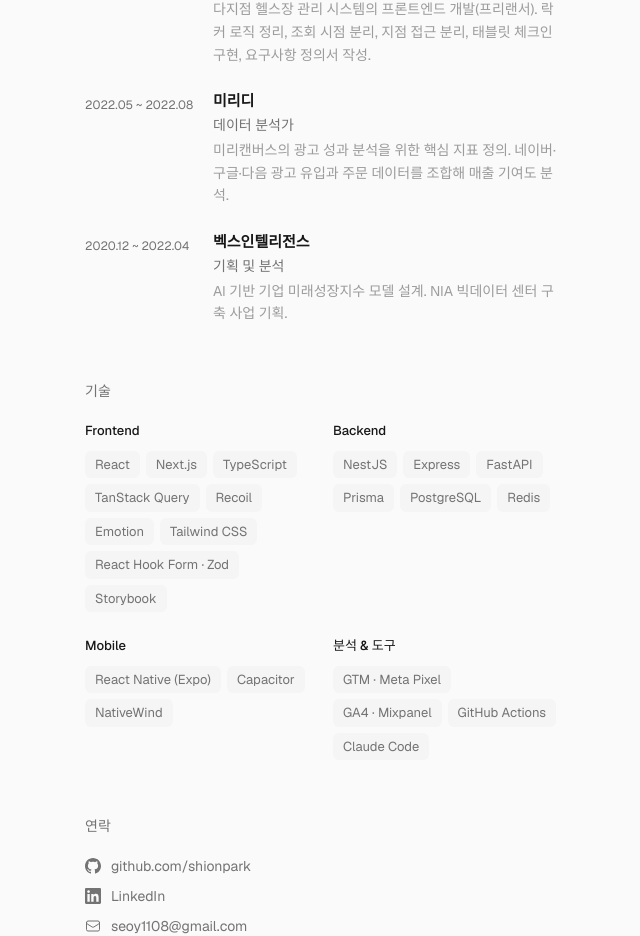
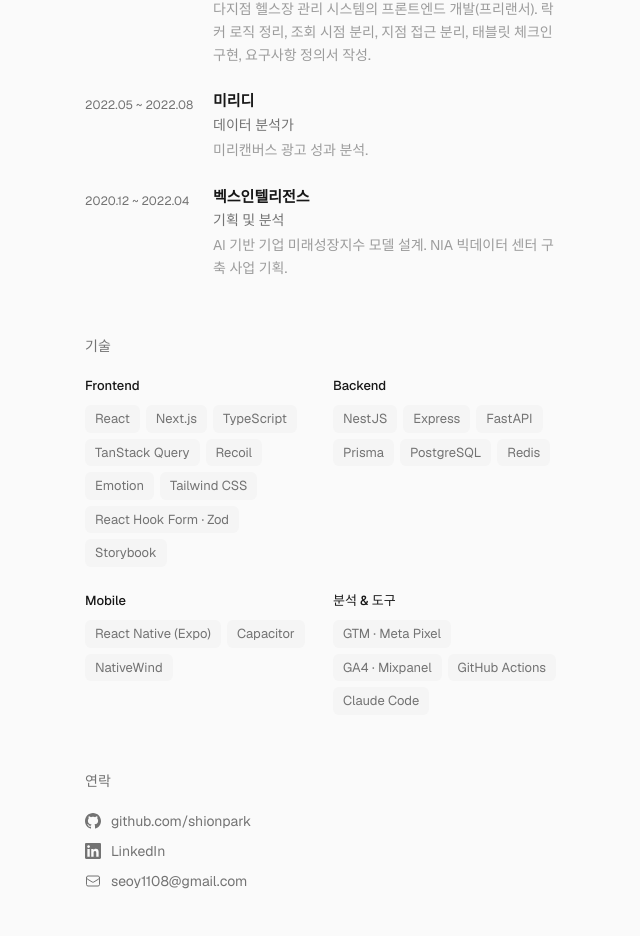
Before and after one commit to shionpark/shion-blog, a Next.js app: page /about in a window 1280 px wide. Shown: the part 876-1812 px from the top of the page, without its empty margins (319-959 px from the left). Built offline with nearby package versions, Linux system fonts and the light colour scheme.

Commit message:
docs: 미리디 경력 설명 축약

```diff
--- a/src/components/career-timeline.tsx
+++ b/src/components/career-timeline.tsx
@@ -28,7 +28,7 @@
     role: "데이터 분석가",
     period: "2022.05 ~ 2022.08",
     description:
-      "미리캔버스의 광고 성과 분석을 위한 핵심 지표 정의. 네이버·구글·다음 광고 유입과 주문 데이터를 조합해 매출 기여도 분석.",
+      "미리캔버스 광고 성과 분석.",
     isCurrent: false,
   },
   {
```
